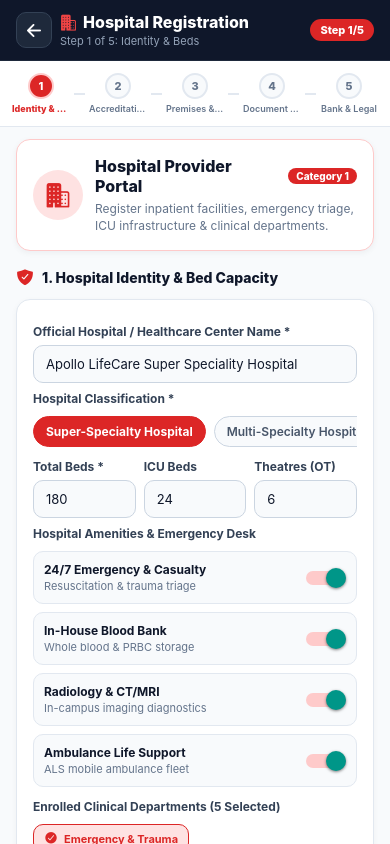
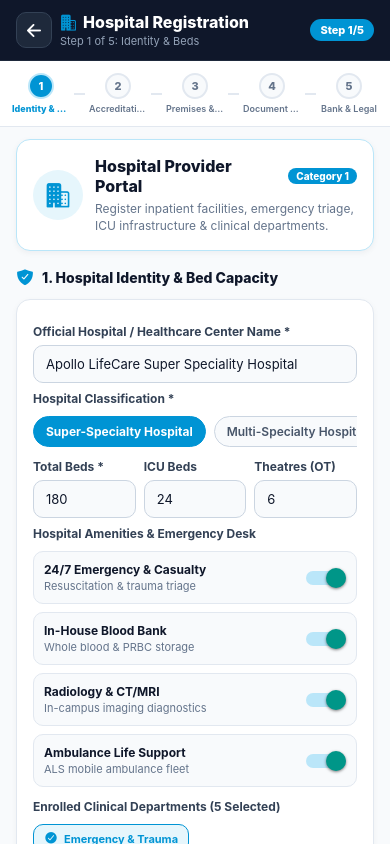
Before and after one commit to luckyprasu939923/hospital-services, a React Native app: screen /HospitalRegistration in a window 390 px wide. Built offline with nearby package versions, Linux system fonts and the light colour scheme.

Commit message:
Change hospital registration category color to #0094D4 blue from image

```diff
--- a/src/screens/DashboardScreen.tsx
+++ b/src/screens/DashboardScreen.tsx
@@ -29,7 +29,7 @@ const HEALTHCARE_CATEGORIES = [
     icon: 'business' as const,
     color: colors.hospitalRed,
     lightBg: colors.hospitalRedLight,
-    borderColor: '#FECACA',
+    borderColor: '#BAE6F9',
   },
   {
     id: 'pharmacy' as ProviderType,
--- a/src/screens/auth/AuthScreen.tsx
+++ b/src/screens/auth/AuthScreen.tsx
@@ -22,9 +22,9 @@ const REGISTRATION_CATEGORIES = [
     subtitle: 'Clinical Establishment Act (CEA), bed strength, ICU suites, OT & 24x7 emergency setup',
     features: ['180 Total Beds', '24 ICU Beds', '6 OT Surgical Suites'],
     icon: 'business' as const,
-    color: '#DC2626',
-    lightBg: '#FEF2F2',
-    borderColor: '#FECACA',
+    color: '#0094D4',
+    lightBg: '#E6F6FC',
+    borderColor: '#BAE6F9',
     route: 'HospitalRegistration' as const,
     btnText: 'Register Hospital Facility',
   },
--- a/src/screens/hospital/HospitalRegistrationScreen.tsx
+++ b/src/screens/hospital/HospitalRegistrationScreen.tsx
@@ -265,7 +265,7 @@ export default function HospitalRegistrationScreen({
           </Pressable>
           <View style={{ flex: 1 }}>
             <View style={{ flexDirection: 'row', alignItems: 'center', gap: 6 }}>
-              <Ionicons name="business" size={18} color="#EF4444" />
+              <Ionicons name="business" size={18} color="#0094D4" />
               <Text style={styles.headerTitle} numberOfLines={1}>{hospitalName}</Text>
             </View>
             <Text style={styles.headerSubtitle}>
@@ -342,13 +342,13 @@ export default function HospitalRegistrationScreen({
 
           {/* Infrastructure Metrics Overview */}
           <View style={styles.sectionHeader}>
-            <Ionicons name="stats-chart" size={17} color="#DC2626" />
+            <Ionicons name="stats-chart" size={17} color="#0094D4" />
             <Text style={styles.sectionTitle}>Hospital Infrastructure & Bed Capacity</Text>
           </View>
 
           <View style={styles.statsGrid}>
             <View style={styles.statBox}>
-              <Ionicons name="bed" size={20} color="#DC2626" />
+              <Ionicons name="bed" size={20} color="#0094D4" />
               <Text style={styles.statNumber}>{totalBeds}</Text>
               <Text style={styles.statLabel}>Total Beds</Text>
             </View>
@@ -371,7 +371,7 @@ export default function HospitalRegistrationScreen({
 
           {/* Hospital Management Actions */}
           <View style={styles.sectionHeader}>
-            <Ionicons name="grid-outline" size={17} color="#DC2626" />
+            <Ionicons name="grid-outline" size={17} color="#0094D4" />
             <Text style={styles.sectionTitle}>Hospital Service Modules</Text>
           </View>
 
@@ -381,14 +381,14 @@ export default function HospitalRegistrationScreen({
               onPress={() => navigation.navigate('HospitalDoctors')}
               accessibilityLabel="Manage Doctor Rosters"
             >
-              <View style={[styles.actionIconWrap, { backgroundColor: '#FEE2E2' }]}>
-                <Ionicons name="people" size={22} color="#DC2626" />
+              <View style={[styles.actionIconWrap, { backgroundColor: '#E6F6FC' }]}>
+                <Ionicons name="people" size={22} color="#0094D4" />
               </View>
               <Text style={styles.actionCardTitle}>Doctor Rosters</Text>
               <Text style={styles.actionCardSub}>Manage OPD consulting specialists</Text>
               <View style={styles.actionLinkRow}>
                 <Text style={styles.actionLinkText}>Open Rosters</Text>
-                <Ionicons name="arrow-forward" size={12} color="#DC2626" />
+                <Ionicons name="arrow-forward" size={12} color="#0094D4" />
               </View>
             </Pressable>
 
@@ -499,7 +499,7 @@ export default function HospitalRegistrationScreen({
 
           <View style={{ flex: 1 }}>
             <View style={{ flexDirection: 'row', alignItems: 'center', gap: 6 }}>
-              <Ionicons name="business" size={17} color="#EF4444" />
+              <Ionicons name="business" size={17} color="#0094D4" />
               <Text style={styles.headerTitle}>Hospital Registration</Text>
             </View>
             <Text style={styles.headerSubtitle}>
@@ -591,7 +591,7 @@ export default function HospitalRegistrationScreen({
               <Card style={styles.themeBannerCard} padding="lg">
                 <View style={styles.bannerRow}>
                   <View style={styles.themeBannerIconBadge}>
-                    <Ionicons name="business" size={26} color="#DC2626" />
+                    <Ionicons name="business" size={26} color="#0094D4" />
                   </View>
                   <View style={{ flex: 1, marginLeft: spacing.md }}>
                     <View style={{ flexDirection: 'row', alignItems: 'center', gap: 6 }}>
@@ -608,7 +608,7 @@ export default function HospitalRegistrationScreen({
               </Card>
 
               <View style={styles.sectionHeader}>
-                <Ionicons name="shield-checkmark" size={18} color="#DC2626" />
+                <Ionicons name="shield-checkmark" size={18} color="#0094D4" />
                 <Text style={styles.sectionTitle}>1. Hospital Identity & Bed Capacity</Text>
               </View>
 
@@ -690,8 +690,8 @@ export default function HospitalRegistrationScreen({
                     <Switch
                       value={hasEmergency24x7}
                       onValueChange={setHasEmergency24x7}
-                      trackColor={{ false: '#CBD5E1', true: '#FECACA' }}
-                      thumbColor={hasEmergency24x7 ? '#DC2626' : '#FFFFFF'}
+                      trackColor={{ false: '#CBD5E1', true: '#BAE6F9' }}
+                      thumbColor={hasEmergency24x7 ? '#0094D4' : '#FFFFFF'}
                     />
                   </View>
 
@@ -703,8 +703,8 @@ export default function HospitalRegistrationScreen({
                     <Switch
                       value={hasBloodBank}
                       onValueChange={setHasBloodBank}
-                      trackColor={{ false: '#CBD5E1', true: '#FECACA' }}
-                      thumbColor={hasBloodBank ? '#DC2626' : '#FFFFFF'}
+                      trackColor={{ false: '#CBD5E1', true: '#BAE6F9' }}
+                      thumbColor={hasBloodBank ? '#0094D4' : '#FFFFFF'}
                     />
                   </View>
 
@@ -716,8 +716,8 @@ export default function HospitalRegistrationScreen({
                     <Switch
                       value={hasRadiology}
                       onValueChange={setHasRadiology}
-                      trackColor={{ false: '#CBD5E1', true: '#FECACA' }}
-                      thumbColor={hasRadiology ? '#DC2626' : '#FFFFFF'}
+                      trackColor={{ false: '#CBD5E1', true: '#BAE6F9' }}
+                      thumbColor={hasRadiology ? '#0094D4' : '#FFFFFF'}
                     />
                   </View>
 
@@ -729,8 +729,8 @@ export default function HospitalRegistrationScreen({
                     <Switch
                       value={hasAmbulanceFleet}
                       onValueChange={setHasAmbulanceFleet}
-                      trackColor={{ false: '#CBD5E1', true: '#FECACA' }}
-                      thumbColor={hasAmbulanceFleet ? '#DC2626' : '#FFFFFF'}
+                      trackColor={{ false: '#CBD5E1', true: '#BAE6F9' }}
+                      thumbColor={hasAmbulanceFleet ? '#0094D4' : '#FFFFFF'}
                     />
                   </View>
                 </View>
@@ -751,7 +751,7 @@ export default function HospitalRegistrationScreen({
                         <Ionicons
                           name={selected ? 'checkmark-circle' : 'add-circle-outline'}
                           size={14}
-                          color={selected ? '#DC2626' : colors.textMuted}
+                          color={selected ? '#0094D4' : colors.textMuted}
                         />
                         <Text style={[styles.deptChipText, selected && styles.deptChipTextSelected]}>
                           {dept}
@@ -778,7 +778,7 @@ export default function HospitalRegistrationScreen({
           {currentStep === 2 && (
             <>
               <View style={styles.sectionHeader}>
-                <Ionicons name="document-text" size={18} color="#DC2626" />
+                <Ionicons name="document-text" size={18} color="#0094D4" />
                 <Text style={styles.sectionTitle}>2. Regulatory Licenses & Accreditations</Text>
               </View>
 
@@ -856,7 +856,7 @@ export default function HospitalRegistrationScreen({
           {currentStep === 3 && (
             <>
               <View style={styles.sectionHeader}>
-                <Ionicons name="call" size={18} color="#DC2626" />
+                <Ionicons name="call" size={18} color="#0094D4" />
                 <Text style={styles.sectionTitle}>3. Administrative Phone & Premises</Text>
               </View>
 
@@ -899,7 +899,7 @@ export default function HospitalRegistrationScreen({
                         <Ionicons
                           name={isSelected ? 'radio-button-on' : 'radio-button-off'}
                           size={15}
-                          color={isSelected ? '#DC2626' : colors.textMuted}
+                          color={isSelected ? '#0094D4' : colors.textMuted}
                         />
                         <View style={{ flex: 1, marginLeft: 6 }}>
                           <Text
@@ -1050,13 +1050,13 @@ export default function HospitalRegistrationScreen({
                   onPress={handlePrevStep}
                   accessibilityLabel="Back to Step 3: Premises & Admin"
                 >
-                  <Ionicons name="arrow-back" size={18} color="#DC2626" />
+                  <Ionicons name="arrow-back" size={18} color="#0094D4" />
                   <Text style={styles.docBackBtnText}>Back to Step 3: Premises & Admin</Text>
                 </Pressable>
               </View>
 
               <View style={styles.sectionHeader}>
-                <Ionicons name="cloud-upload" size={18} color="#DC2626" />
+                <Ionicons name="cloud-upload" size={18} color="#0094D4" />
                 <Text style={styles.sectionTitle}>4. Regulatory Document Verification</Text>
               </View>
 
@@ -1066,7 +1066,7 @@ export default function HospitalRegistrationScreen({
                 </Text>
                 <View style={styles.docUploadBox}>
                   <View style={styles.docUploadIconCircle}>
-                    <Ionicons name="document-attach" size={22} color="#DC2626" />
+                    <Ionicons name="document-attach" size={22} color="#0094D4" />
                   </View>
                   <View style={{ flex: 1, marginLeft: spacing.sm }}>
                     <Text style={styles.docUploadTitle}>CEA Registration PDF</Text>
@@ -1155,7 +1155,7 @@ export default function HospitalRegistrationScreen({
           {currentStep === 5 && (
             <>
               <View style={styles.sectionHeader}>
-                <Ionicons name="card" size={18} color="#DC2626" />
+                <Ionicons name="card" size={18} color="#0094D4" />
                 <Text style={styles.sectionTitle}>5. Revenue Payout & Legal Compliance</Text>
               </View>
 
@@ -1216,8 +1216,8 @@ export default function HospitalRegistrationScreen({
                     style={[
                       styles.checkboxBox,
                       isDeclared && {
-                        backgroundColor: '#DC2626',
-                        borderColor: '#DC2626',
+                        backgroundColor: '#0094D4',
+                        borderColor: '#0094D4',
                       },
                     ]}
                   >
@@ -1241,7 +1241,7 @@ export default function HospitalRegistrationScreen({
                 </Pressable>
 
                 <Pressable
-                  style={[styles.primaryStepBtn, { flex: 2, backgroundColor: '#DC2626' }]}
+                  style={[styles.primaryStepBtn, { flex: 2, backgroundColor: '#0094D4' }]}
                   onPress={handleRegisterHospital}
                   accessibilityLabel="Complete Hospital Registration"
                 >
@@ -1297,7 +1297,7 @@ const styles = StyleSheet.create({
     paddingHorizontal: 10,
     paddingVertical: 4,
     borderRadius: radius.full,
-    backgroundColor: '#DC2626',
+    backgroundColor: '#0094D4',
   },
   stepBadgeText: {
     fontSize: 11,
@@ -1358,8 +1358,8 @@ const styles = StyleSheet.create({
     borderColor: '#16A34A',
   },
   stepCircleCurrent: {
-    backgroundColor: '#DC2626',
-    borderColor: '#FECACA',
+    backgroundColor: '#0094D4',
+    borderColor: '#BAE6F9',
   },
   stepCirclePending: {
     backgroundColor: '#F8FAFC',
@@ -1386,7 +1386,7 @@ const styles = StyleSheet.create({
     fontWeight: '700',
   },
   stepLabelCurrent: {
-    color: '#DC2626',
+    color: '#0094D4',
     fontWeight: '800',
   },
   stepLabelPending: {
@@ -1400,7 +1400,7 @@ const styles = StyleSheet.create({
   },
   themeBannerCard: {
     backgroundColor: '#FFFFFF',
-    borderColor: '#FECACA',
+    borderColor: '#BAE6F9',
     borderWidth: 1,
     borderRadius: radius.lg,
   },
@@ -1412,7 +1412,7 @@ const styles = StyleSheet.create({
     width: 50,
     height: 50,
     borderRadius: 25,
-    backgroundColor: '#FEE2E2',
+    backgroundColor: '#E6F6FC',
     alignItems: 'center',
     justifyContent: 'center',
   },
@@ -1422,7 +1422,7 @@ const styles = StyleSheet.create({
     color: '#0F172A',
   },
   clinicalTag: {
-    backgroundColor: '#DC2626',
+    backgroundColor: '#0094D4',
     paddingHorizontal: 8,
     paddingVertical: 2,
     borderRadius: radius.full,
@@ -1494,8 +1494,8 @@ const styles = StyleSheet.create({
     marginRight: 8,
   },
   typeChipActive: {
-    backgroundColor: '#DC2626',
-    borderColor: '#DC2626',
+    backgroundColor: '#0094D4',
+    borderColor: '#0094D4',
   },
   typeChipText: {
     fontSize: 12,
@@ -1547,8 +1547,8 @@ const styles = StyleSheet.create({
     borderRadius: radius.md,
   },
   deptChipSelected: {
-    backgroundColor: '#FEE2E2',
-    borderColor: '#DC2626',
+    backgroundColor: '#E6F6FC',
+    borderColor: '#0094D4',
   },
   deptChipText: {
     fontSize: 11,
@@ -1556,7 +1556,7 @@ const styles = StyleSheet.create({
     color: '#475569',
   },
   deptChipTextSelected: {
-    color: '#DC2626',
+    color: '#0094D4',
     fontWeight: '700',
   },
   infoBanner: {
@@ -1590,8 +1590,8 @@ const styles = StyleSheet.create({
     borderRadius: radius.md,
   },
   phoneOptionChipSelected: {
-    backgroundColor: '#FEE2E2',
-    borderColor: '#DC2626',
+    backgroundColor: '#E6F6FC',
+    borderColor: '#0094D4',
   },
   phoneOptionLabel: {
     fontSize: 12,
@@ -1599,7 +1599,7 @@ const styles = StyleSheet.create({
     color: '#334155',
   },
   phoneOptionLabelSelected: {
-    color: '#DC2626',
+    color: '#0094D4',
   },
   phoneOptionPrefix: {
     fontSize: 10,
@@ -1624,7 +1624,7 @@ const styles = StyleSheet.create({
   prefixText: {
     fontSize: 13,
     fontWeight: '700',
-    color: '#DC2626',
+    color: '#0094D4',
   },
   docBackHeader: {
     marginBottom: spacing.xs,
@@ -1633,8 +1633,8 @@ const styles = StyleSheet.create({
     flexDirection: 'row',
     alignItems: 'center',
     gap: 6,
-    backgroundColor: '#FEE2E2',
-    borderColor: '#DC2626',
+    backgroundColor: '#E6F6FC',
+    borderColor: '#0094D4',
     borderWidth: 1,
     paddingHorizontal: 12,
     paddingVertical: 8,
@@ -1644,7 +1644,7 @@ const styles = StyleSheet.create({
   docBackBtnText: {
     fontSize: 12,
     fontWeight: '700',
-    color: '#DC2626',
+    color: '#0094D4',
   },
   uploadSectionTitle: {
     fontSize: 13,
@@ -1665,7 +1665,7 @@ const styles = StyleSheet.create({
     width: 40,
     height: 40,
     borderRadius: 20,
-    backgroundColor: '#FEE2E2',
+    backgroundColor: '#E6F6FC',
     alignItems: 'center',
     justifyContent: 'center',
   },
@@ -1696,7 +1696,7 @@ const styles = StyleSheet.create({
     color: '#15803D',
   },
   uploadBtn: {
-    backgroundColor: '#DC2626',
+    backgroundColor: '#0094D4',
     paddingHorizontal: 12,
     paddingVertical: 6,
     borderRadius: radius.sm,
@@ -1744,7 +1744,7 @@ const styles = StyleSheet.create({
     alignItems: 'center',
     justifyContent: 'center',
     gap: 8,
-    backgroundColor: '#DC2626',
+    backgroundColor: '#0094D4',
     paddingVertical: 14,
     borderRadius: radius.md,
     marginTop: spacing.xs,
@@ -1773,7 +1773,7 @@ const styles = StyleSheet.create({
   },
   dashboardHeroCard: {
     backgroundColor: '#FFFFFF',
-    borderColor: '#FECACA',
+    borderColor: '#BAE6F9',
     borderWidth: 1.5,
     borderRadius: radius.lg,
   },
@@ -1785,7 +1785,7 @@ const styles = StyleSheet.create({
     width: 52,
     height: 52,
     borderRadius: 26,
-    backgroundColor: '#DC2626',
+    backgroundColor: '#0094D4',
     alignItems: 'center',
     justifyContent: 'center',
   },
@@ -1796,7 +1796,7 @@ const styles = StyleSheet.create({
   },
   heroHospitalType: {
     fontSize: 12,
-    color: '#DC2626',
+    color: '#0094D4',
     fontWeight: '700',
     marginTop: 2,
   },
@@ -1920,7 +1920,7 @@ const styles = StyleSheet.create({
   actionLinkText: {
     fontSize: 11,
     fontWeight: '700',
-    color: '#DC2626',
+    color: '#0094D4',
   },
   summaryCard: {
     backgroundColor: '#FFFFFF',
--- a/src/screens/registration/RegistrationPortalScreen.tsx
+++ b/src/screens/registration/RegistrationPortalScreen.tsx
@@ -34,9 +34,9 @@ const CATEGORIES: {
     title: 'Hospital',
     badge: 'Super Speciality',
     icon: 'business',
-    color: '#DC2626',
-    lightBg: '#FEF2F2',
-    borderColor: '#FECACA',
+    color: '#0094D4',
+    lightBg: '#E6F6FC',
+    borderColor: '#BAE6F9',
     stackRoute: 'HospitalRegistration',
   },
   {
--- a/src/theme/colors.ts
+++ b/src/theme/colors.ts
@@ -19,8 +19,11 @@ export const colors = {
   doctorBanner: '#38BDF8', // Light sky blue for doctor banner
   medicalBlueDark: '#0284C7',
   medicalBlueLight: '#E0F2FE',
-  hospitalRed: '#E11D48', // Hospital / Emergency / OP
-  hospitalRedLight: '#FFE4E6',
+  hospitalRed: '#0094D4', // Hospital / Emergency / OP (Theme Blue from swatch #0094D4)
+  hospitalRedLight: '#E6F6FC',
+  hospitalBlue: '#0094D4',
+  hospitalBlueLight: '#E6F6FC',
+  hospitalBlueBorder: '#BAE6F9',
   pharmacyTeal: '#0D9488', // Pharmacy / Medicine Delivery
   pharmacyTealLight: '#CCFBF1',
 
```
